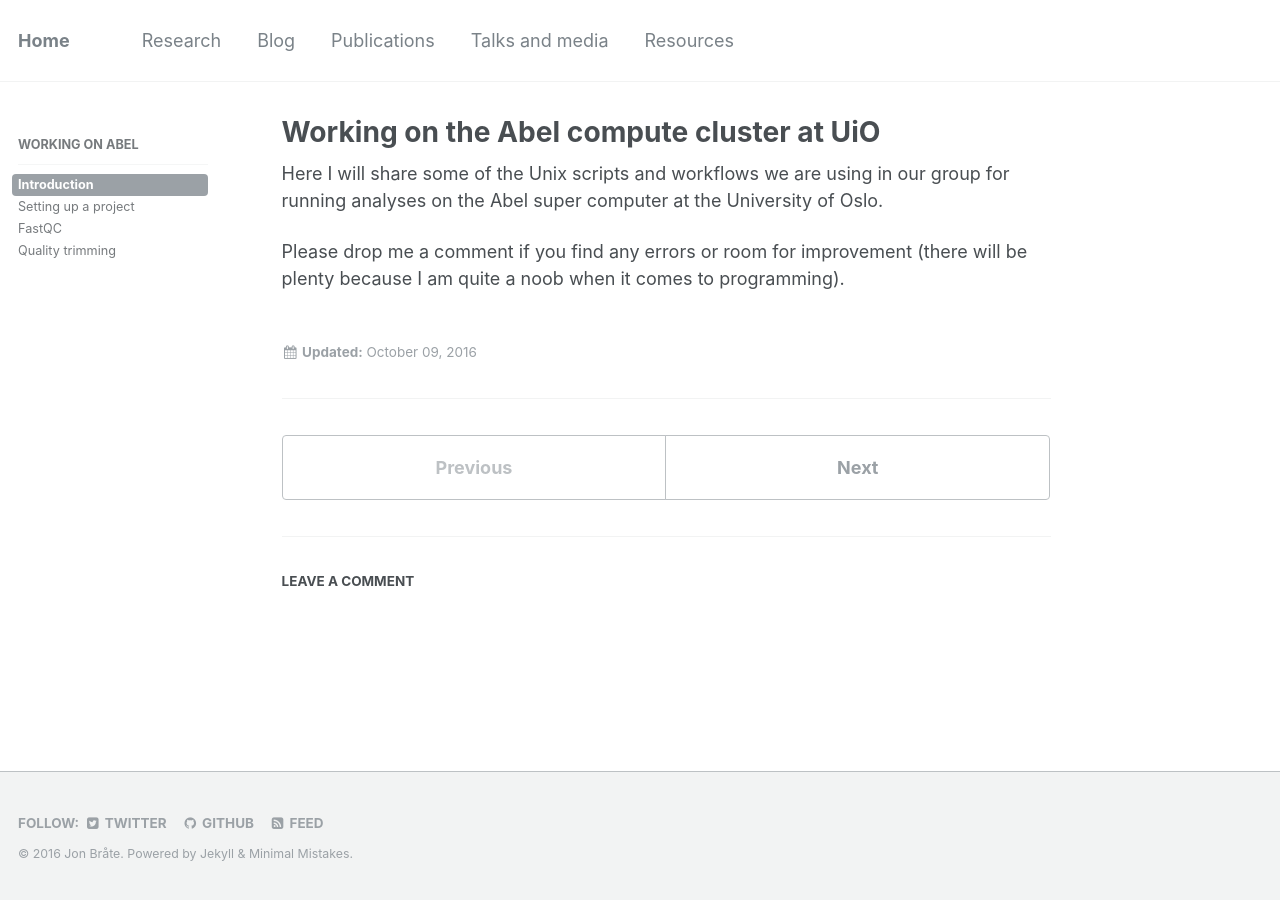
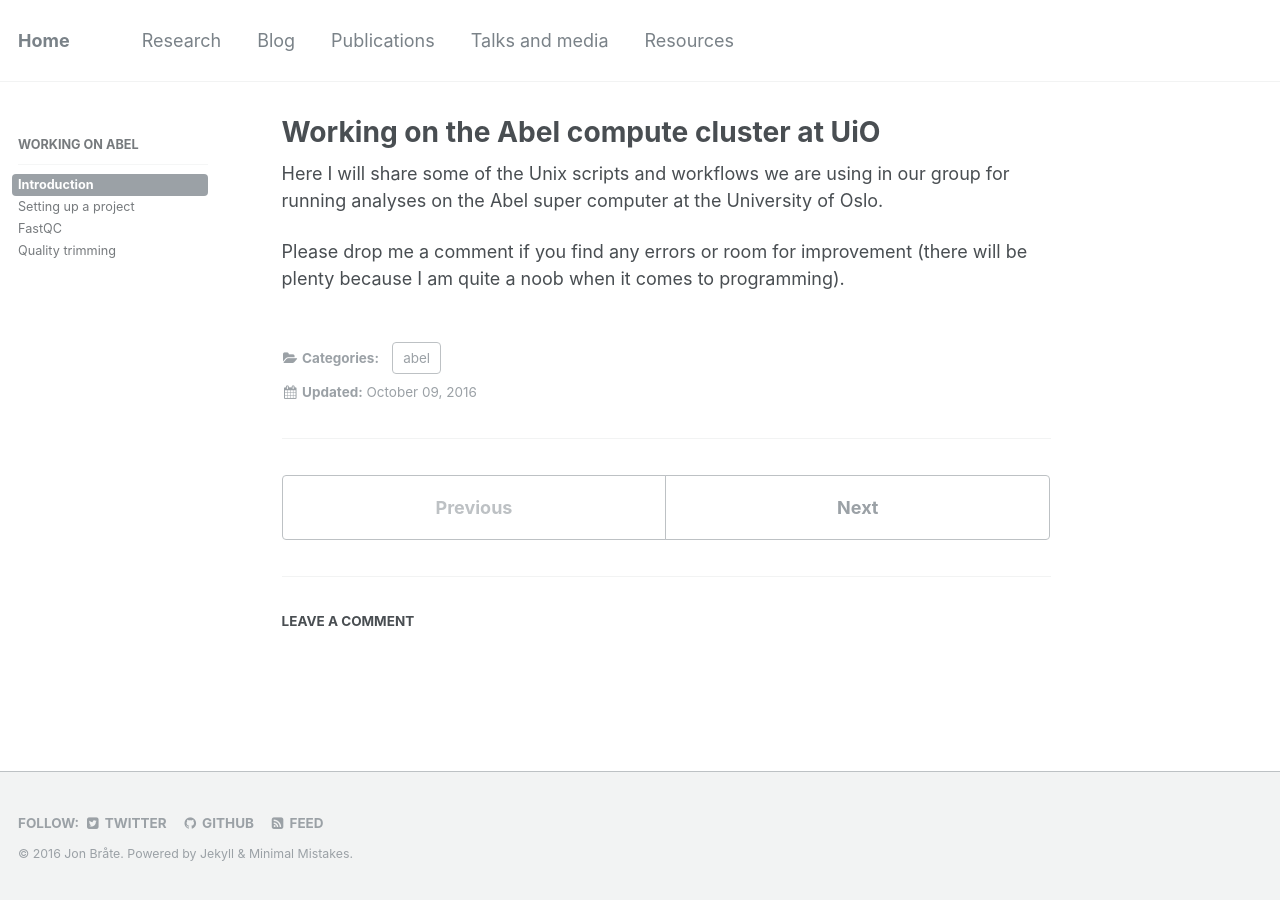
Before and after one commit to pjpaulpj/jonbra.github.io, a Jekyll site: the page built from _resources/01-intro.md, in a window 1280 px wide. Built offline with Jekyll 4.4.1, drawn with Linux system fonts in a browser that asks for light colours; comment, search, counter and statistics services are not loaded.

Commit message:
added category

```diff
--- a/_resources/01-intro.md
+++ b/_resources/01-intro.md
@@ -4,6 +4,8 @@ permalink: /resources/intro/
 excerpt: "How to set up a bioinformatics project on Abel at UiO"
 sidebar:
   nav: "resources"
+categories:
+  - abel
 ---
 
 {% include base_path %}
```
